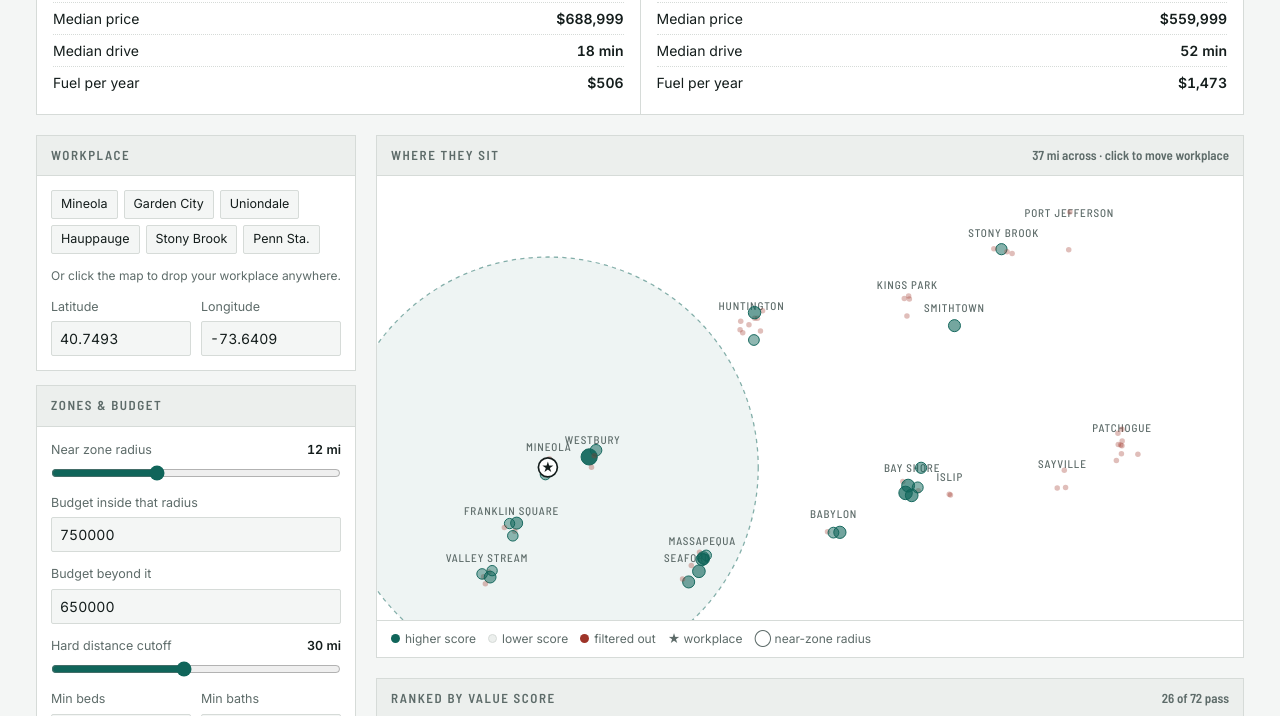
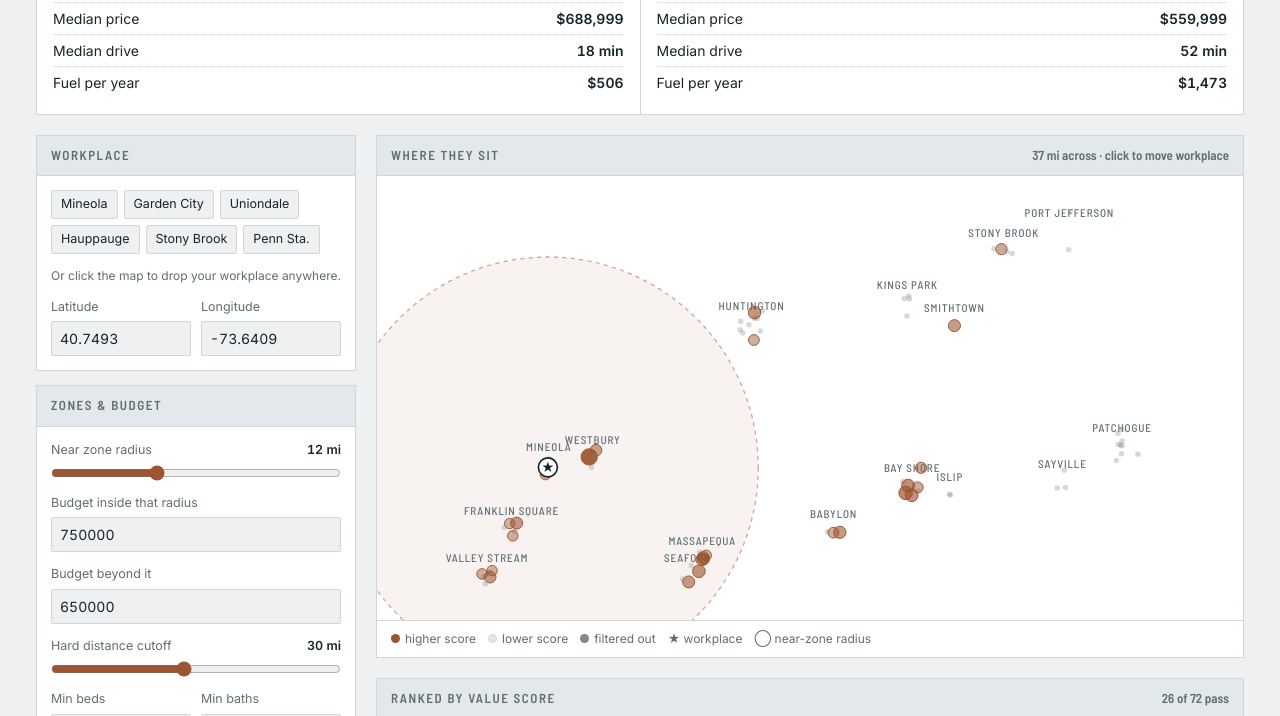
Before and after one commit to JatanMehta19/BestHome, a plain HTML site: page site/index.html in a window 1280 px wide. Shown: the part 497-1213 px from the top of the page. Drawn offline with Linux system fonts and the light colour scheme.

Commit message:
Recolour the demo: harbor palette
Slate and copper in place of the teal. The hues carry meaning rather
than status, so they are documented at the token block: copper is the
near zone and primary controls, teal the far zone, slate the listings
filtered out, green a high score.

Both themes checked for contrast - every text pair clears AA (4.5:1),
lowest is 4.89 for copper on the light background.

```diff
--- a/site/index.html
+++ b/site/index.html
@@ -3,50 +3,56 @@
 <link rel="stylesheet" href="https://fonts.googleapis.com/css2?family=Barlow+Semi+Condensed:wght@500;600;700&family=Inter:wght@400;500;600&display=swap">
 <style>
   /* Layout: sticky control rail + results column; stacks to one column on phones.
-     Visual direction: commuter-rail timetable - dense, institutional, tabular. */
+     Visual direction: "harbor" - slate and copper, dense and tabular.
+
+     The hues carry meaning, so they are not generic status colours:
+       --accent  copper, the near zone and every primary control
+       --warn    teal, the far zone (a category, not a warning)
+       --bad     slate, listings filtered out (de-emphasis, not an error)
+       --good    green, a high value score */
   :root {
-    --bg:          #f4f6f5;
+    --bg:          #eef0f1;
     --surface:     #ffffff;
-    --surface-2:   #ecefed;
-    --ink:         #141d1c;
-    --muted:       #5d6b69;
-    --line:        #d6dbd8;
-    --accent:      #10655a;
-    --accent-soft: #d7e8e4;
-    --good:        #1d7a4c;
-    --warn:        #9a6610;
-    --bad:         #9e3429;
+    --surface-2:   #e3e8ea;
+    --ink:         #16242b;
+    --muted:       #5f6e75;
+    --line:        #d0d7da;
+    --accent:      #9c5530;
+    --accent-soft: #f2e2d8;
+    --good:        #2d6a4f;
+    --warn:        #2a6778;
+    --bad:         #7d8a90;
     --font-display: "Barlow Semi Condensed", "Arial Narrow", sans-serif;
     --font-body:    "Inter", system-ui, -apple-system, sans-serif;
   }
   @media (prefers-color-scheme: dark) {
     :root:not([data-theme="light"]) {
-      --bg:          #0e1413;
-      --surface:     #161f1e;
-      --surface-2:   #1e2927;
-      --ink:         #e8ecea;
-      --muted:       #93a3a0;
-      --line:        #2b3836;
-      --accent:      #4cc0ab;
-      --accent-soft: #1b3330;
-      --good:        #52c483;
-      --warn:        #d9a443;
-      --bad:         #e0796b;
+      --bg:          #121a1e;
+      --surface:     #18232a;
+      --surface-2:   #1f2d35;
+      --ink:         #e6ecee;
+      --muted:       #91a3ab;
+      --line:        #2c3c45;
+      --accent:      #d98c5f;
+      --accent-soft: #33231a;
+      --good:        #5fbf8d;
+      --warn:        #5cadc2;
+      --bad:         #6f7f87;
       color-scheme: dark;
     }
   }
   :root[data-theme="dark"] {
-    --bg:          #0e1413;
-    --surface:     #161f1e;
-    --surface-2:   #1e2927;
-    --ink:         #e8ecea;
-    --muted:       #93a3a0;
-    --line:        #2b3836;
-    --accent:      #4cc0ab;
-    --accent-soft: #1b3330;
-    --good:        #52c483;
-    --warn:        #d9a443;
-    --bad:         #e0796b;
+    --bg:          #121a1e;
+    --surface:     #18232a;
+    --surface-2:   #1f2d35;
+    --ink:         #e6ecee;
+    --muted:       #91a3ab;
+    --line:        #2c3c45;
+    --accent:      #d98c5f;
+    --accent-soft: #33231a;
+    --good:        #5fbf8d;
+    --warn:        #5cadc2;
+    --bad:         #6f7f87;
     color-scheme: dark;
   }
 
@@ -143,10 +149,10 @@
   }
   .preset:hover { border-color: var(--accent); color: var(--accent); }
   .preset[aria-pressed="true"] { background: var(--accent); border-color: var(--accent); color: #fff; }
-  /* The dark palette's accent is light, so pressed text flips to near-black. */
-  :root[data-theme="dark"] .preset[aria-pressed="true"] { color: #07100f; }
+  /* The dark palette's copper is light, so pressed text flips to near-black. */
+  :root[data-theme="dark"] .preset[aria-pressed="true"] { color: #2a1a10; }
   @media (prefers-color-scheme: dark) {
-    :root:not([data-theme="light"]) .preset[aria-pressed="true"] { color: #07100f; }
+    :root:not([data-theme="light"]) .preset[aria-pressed="true"] { color: #2a1a10; }
   }
   button:focus-visible, input:focus-visible, select:focus-visible, tr:focus-visible {
     outline: 2px solid var(--accent); outline-offset: 1px;
```
Also changed, not shown: site/index.template.html (+42 -36 lines).
